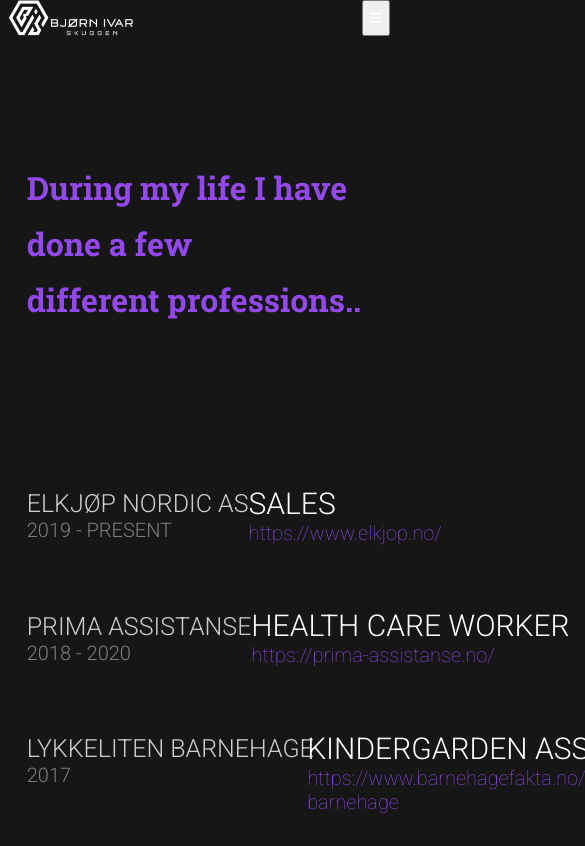
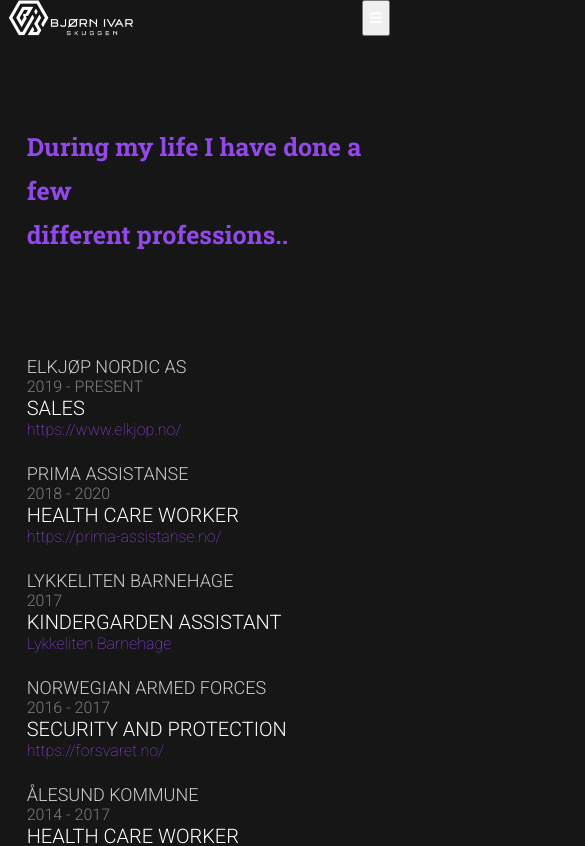
Before and after one commit to bjornivars/Portfolio2, a React (Create React App) app in the folder client/: page /cv in a window 390 px wide. Shown: the top 846 px of the page, 585 px wide, since content can reach past the window. Built offline with nearby package versions, Linux system fonts and the light colour scheme.

Commit message:
working on it

```diff
--- a/client/src/components/about.js
+++ b/client/src/components/about.js
@@ -8,7 +8,7 @@
             <div className='about col-12'>
                 <Fade bottom>
                     <div className='about-container col-12 '>
-                        <img className='col-4 col-mobile-10 m-auto about-container-img' src={require('./../assets/About/imgOfMe.png')} alt='Image of me' />
+                        <img className='col-4 col-mobile-10 m-auto about-container-img' src={require('./../assets/About/imgOfMe.png')} alt='This is me' />
 
                         <div className='about-container-text col-6 col-mobile-12'>
                             <h2>Student at Noroff</h2>
--- a/client/src/components/cv.js
+++ b/client/src/components/cv.js
@@ -1,81 +1,81 @@
 import React from 'react';
 import Fade from 'react-reveal/Fade';
 
-import { Link } from 'react-router-dom';
+//import { Link } from 'react-router-dom';
 
 const CvPage = () => {
     return (
         <div>
-            <div className='cv'>
+            <div className='cv col-12 col-mobile-12'>
                 <Fade bottom>
-                    <div className='cv-container col-10'>
+                    <div className='cv-container col-10 col-mobile-11'>
                         <div className='cv-container-company col-5 col-mobile-12'>
                             <h4 className='col-12 col-mobile-12'>ELKJØP NORDIC AS</h4>
                             <h5>2019 - PRESENT</h5>
                         </div>
                         <div className='cv-container-proffession col-6 col-mobile-12'>
                             <h3>SALES</h3>
-                            <h5 className='col-12 col-mobile-12 '><a className='purple' href="https://www.elkjop.no/" target="_blank">https://www.elkjop.no/</a> </h5>
+                            <h5 className='col-12 col-mobile-12 '><a className='purple' href="https://www.elkjop.no/" target="_blank" rel="noopener noreferrer">https://www.elkjop.no/</a> </h5>
                         </div>
                     </div>
                 </Fade>
                 <Fade bottom>
-                    <div className='cv-container col-10'>
+                    <div className='cv-container col-10 col-mobile-11'>
                         <div className='cv-container-company col-5 col-mobile-12'>
                             <h4 className='col-12 col-mobile-12'>PRIMA ASSISTANSE</h4>
                             <h5>2018 - 2020</h5>
                         </div>
                         <div className='cv-container-proffession col-6 col-mobile-12'>
                             <h3>HEALTH CARE WORKER</h3>
-                            <h5 className='col-12 col-mobile-12 '><a className='purple' href="https://prima-assistanse.no/" target="_blank">https://prima-assistanse.no/</a> </h5>
+                            <h5 className='col-12 col-mobile-12 '><a className='purple' href="https://prima-assistanse.no/" target="_blank" rel="noopener noreferrer">https://prima-assistanse.no/</a> </h5>
                         </div>
                     </div>
                 </Fade>
                 <Fade bottom>
-                    <div className='cv-container col-10'>
+                    <div className='cv-container col-10 col-mobile-11'>
                         <div className='cv-container-company col-5 col-mobile-12'>
                             <h4 className='col-12 col-mobile-12'>LYKKELITEN BARNEHAGE</h4>
                             <h5>2017</h5>
                         </div>
                         <div className='cv-container-proffession col-6 col-mobile-12'>
                             <h3>KINDERGARDEN ASSISTANT</h3>
-                            <h5 className='col-12 col-mobile-12 '><a className='purple' href="https://www.barnehagefakta.no/barnehage/1018584/lykkeliten-barnehage" target="_blank">https://www.barnehagefakta.no/barnehage/1018584/lykkeliten-barnehage</a> </h5>
+                            <h5 className='col-12 col-mobile-11 '><a className='purple' href="https://www.barnehagefakta.no/barnehage/1018584/lykkeliten-barnehage" target="_blank" rel="noopener noreferrer">Lykkeliten Barnehage</a> </h5>
                         </div>
                     </div>
                 </Fade>
                 <Fade bottom>
-                    <div className='cv-container col-10'>
+                    <div className='cv-container col-10 col-mobile-11'>
                         <div className='cv-container-company col-5 col-mobile-12'>
                             <h4 className='col-12 col-mobile-12'>NORWEGIAN ARMED FORCES</h4>
                             <h5>2016 - 2017</h5>
                         </div>
                         <div className='cv-container-proffession col-6 col-mobile-12'>
                             <h3>SECURITY AND PROTECTION</h3>
-                            <h5 className='col-12 col-mobile-12 '><a className='purple' href="https://forsvaret.no/" target="_blank">https://forsvaret.no/</a> </h5>
+                            <h5 className='col-12 col-mobile-12 '><a className='purple' href="https://forsvaret.no/" target="_blank" rel="noopener noreferrer">https://forsvaret.no/</a> </h5>
                         </div>
                     </div>
                 </Fade>
                 <Fade bottom>
-                    <div className='cv-container col-10'>
+                    <div className='cv-container col-10 col-mobile-11'>
                         <div className='cv-container-company col-5 col-mobile-12'>
                             <h4 className='col-12 col-mobile-12'>ÅLESUND KOMMUNE</h4>
                             <h5>2014 - 2017</h5>
                         </div>
                         <div className='cv-container-proffession col-6 col-mobile-12'>
                             <h3>HEALTH CARE WORKER</h3>
-                            <h5 className='col-12 col-mobile-12 '><a className='purple' href="https://alesund.kommune.no/" target="_blank">https://alesund.kommune.no/</a> </h5>
+                            <h5 className='col-12 col-mobile-12 '><a className='purple' href="https://alesund.kommune.no/" target="_blank" rel="noopener noreferrer">https://alesund.kommune.no/</a> </h5>
                         </div>
                     </div>
                 </Fade>
                 <Fade bottom>
-                    <div className='cv-container col-10'>
+                    <div className='cv-container col-10 col-mobile-11'>
                         <div className='cv-container-company col-4 col-mobile-12'>
                             <h4 className='col-12 col-mobile-12'>NORGESGRUPPEN</h4>
                             <h5>2012 - 2016</h5>
                         </div>
                         <div className='cv-container-proffession col-6 col-mobile-12'>
                             <h3>PART-TIME EMPLOYEE</h3>
-                            <h5 className='col-12 col-mobile-12 '><a className='purple' href="https://www.norgesgruppen.no/" target="_blank">https://www.norgesgruppen.no/</a> </h5>
+                            <h5 className='col-12 col-mobile-12 '><a className='purple' href="https://www.norgesgruppen.no/" target="_blank" rel="noopener noreferrer">https://www.norgesgruppen.no/</a> </h5>
                         </div>
                     </div>
                 </Fade>
--- a/client/src/pages/Home.js
+++ b/client/src/pages/Home.js
@@ -3,7 +3,8 @@
 import HomePage from './../components/home';
 
 export default function Home() {
-
+    console.log('I am aware of warning componentWillReceiveProps. There is no current fix for this issue yet.');
+    console.log('Forum link for warning: https://www.bountysource.com/issues/78548951-refactor-componentwillreceiveprops-in-revealbase')
     return (
         <div className='container'>
             <HomePage />
--- a/client/src/scss/partials/_cv.scss
+++ b/client/src/scss/partials/_cv.scss
@@ -4,3 +4,11 @@
         justify-content: space-between;
     }
 }
+
+@media screen and (max-width: 599px) {
+    .cv{
+        &-container{
+            display: block;
+        }
+    }
+}
--- a/client/src/scss/partials/_home.scss
+++ b/client/src/scss/partials/_home.scss
@@ -40,8 +40,16 @@
         &-ux{
             margin-top: 1em;
         }
-        &-span{
-            font-size: 2.5em;
-        }
     }
 }
+
+@media screen and (min-width: 320px) {
+    .subhead-span {
+      font-size: calc(30px + 10 * ((100vw - 320px) / 680));
+    }
+  }
+  @media screen and (min-width: 1200px) {
+    .subhead-span {
+      font-size: 3em;
+    }
+  }
--- a/client/src/scss/partials/_layout.scss
+++ b/client/src/scss/partials/_layout.scss
@@ -126,6 +126,9 @@
 .jc-center{
     justify-content: center;
 }
+.wrap{
+    flex-wrap: wrap;
+}
 
 
 
@@ -148,5 +151,37 @@
             padding-left: 0;
         }
     }
+    h1{
+        font-size: 25px;
+    }
+
+    h2{
+        font-weight: 300;
+        margin-bottom: 0;
+        font-size: 22px;
+
+    }
+    h3{
+        font-size: 20px;
+        font-family: 'Roboto';
+        font-weight: 300;
+        margin-bottom: 0;
+        margin-top: 0;
+    }
+    h4{
+        font-size: 18px;
+        font-family: 'Roboto';
+        font-weight: 300;
+        color: $light-grey;
+        margin-bottom: 0;
+    }
+    h5{
+        font-size: 16px;
+        font-family: 'Roboto';
+        font-weight: 300;
+        color: $grey;
+        margin-top: 0;
+        margin-bottom: 0;
+    }
 
 }
```
Also changed, not shown: 1 other file (tests, documents, lock files or other folders).
